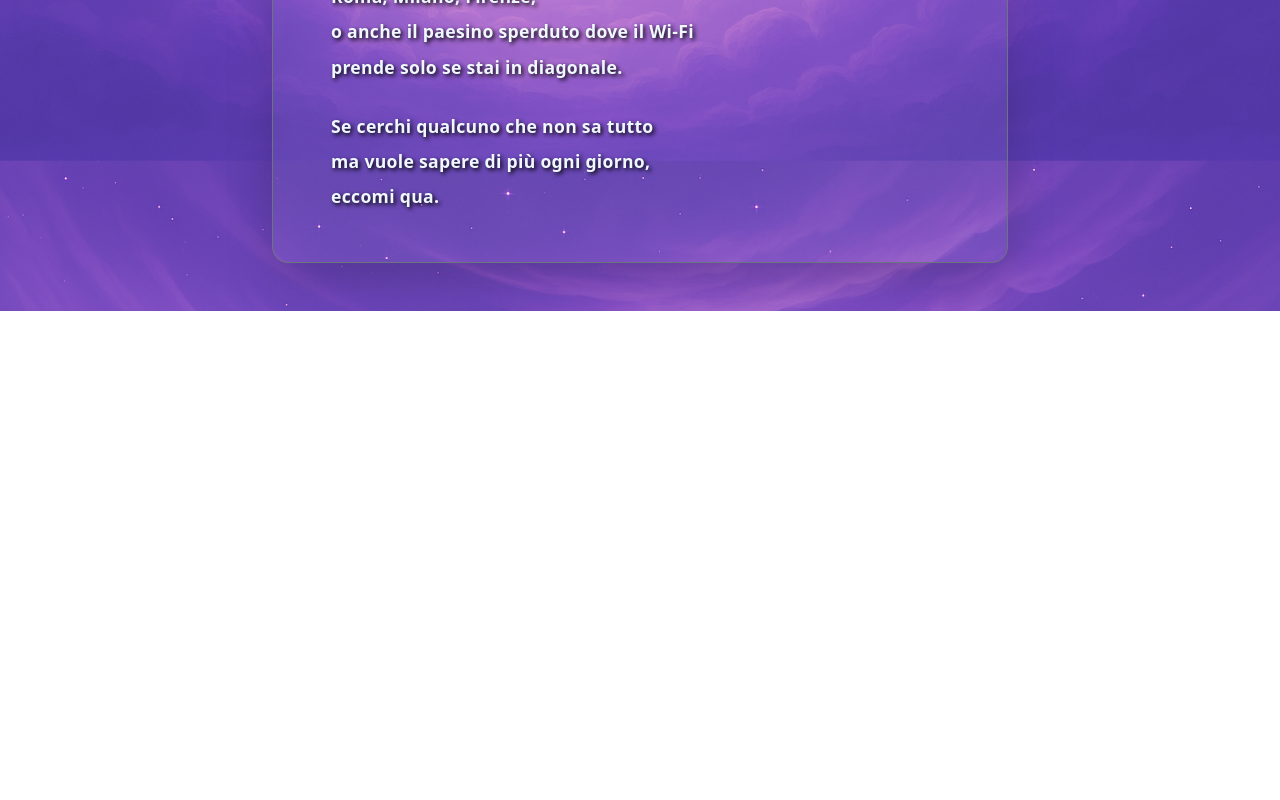
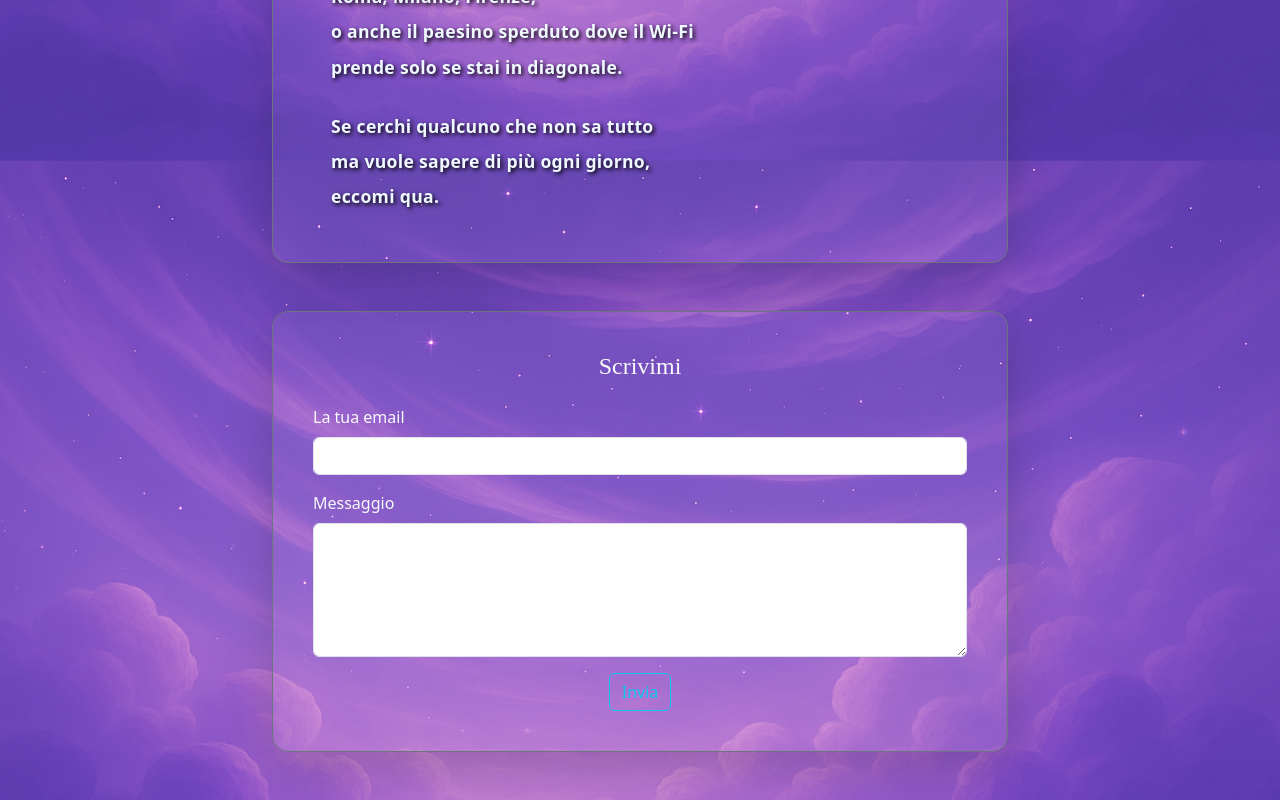
Before and after one commit to 11292-stella/portfolio-stella, a React (Vite) app: page /contatti in a window 1280 px wide. Shown: the part 1546-2346 px from the top of the page. Before the commit the page ends 1857 px from the top, so only its background shows below. Built offline with nearby package versions, Linux system fonts and the light colour scheme; a web font is replaced by a local one.

Commit message:
Primo commit

```diff
--- a/package.json
+++ b/package.json
@@ -10,6 +10,7 @@
     "preview": "vite preview"
   },
   "dependencies": {
+    "@formspree/react": "^3.0.0",
     "@fortawesome/fontawesome-free": "^7.0.0",
     "bootstrap": "^5.3.7",
     "react": "^19.1.0",
--- a/src/components/Contatti.jsx
+++ b/src/components/Contatti.jsx
@@ -1,8 +1,12 @@
+import React from "react"
 import { Container, Row, Col, Card, Button } from "react-bootstrap"
+import { useForm, ValidationError } from "@formspree/react"
 import "../styles/contatti.css"
 import "@fortawesome/fontawesome-free/css/all.min.css"
 
 const Contatti = function () {
+  const [state, handleSubmit] = useForm("mqaygord")
+
   return (
     <>
       <div className="d-flex flex-column min-vh-100 contatti-color">
@@ -106,7 +110,6 @@ const Contatti = function () {
 
               <Card className="p-5 rounded-4 shadow-lg border border-secondary bg-opacity-10 text-light mt-5">
                 <Row className="g-4 flex-column flex-md-row align-items-center">
-                  {/* Sezione testo */}
                   <Col md={8}>
                     <div className="text1 pe-md-4">
                       <h4 className="mb-4 fw-bold">Un CV, una storia</h4>
@@ -117,13 +120,11 @@ const Contatti = function () {
                         <br />e non ho creato l'app che rivoluziona il mondo
                         (ancora).
                       </p>
-
                       <p className="mb-4">
                         Ma ho una gran voglia di imparare,
                         <br />
                         migliorare e fare la mia parte.
                       </p>
-
                       <p className="mb-4">
                         Questo portfolio è il frutto di tante ore di studio,
                         <br />
@@ -132,7 +133,6 @@ const Contatti = function () {
                         perdita temporanea dell’uso di arti superiori
                         <br />e molto caffè.
                       </p>
-
                       <p className="mb-4">
                         Cerco un lavoro dove possa crescere, contribuire
                         <br />
@@ -141,7 +141,6 @@ const Contatti = function () {
                         per pagare l’affitto e concedermi una pizza ogni tanto
                         🍕.
                       </p>
-
                       <p className="mb-4">
                         Sono aperta a opportunità in tutta Italia:
                         <br />
@@ -149,7 +148,6 @@ const Contatti = function () {
                         <br />o anche il paesino sperduto dove il Wi-Fi prende
                         solo se stai in diagonale.
                       </p>
-
                       <p className="mb-0">
                         Se cerchi qualcuno che non sa tutto
                         <br />
@@ -158,7 +156,6 @@ const Contatti = function () {
                     </div>
                   </Col>
 
-                  {/* Sezione tondino */}
                   <Col md={4} className="text-center">
                     <div className="cv-download-circle d-flex flex-column align-items-center justify-content-center h-100">
                       <a
@@ -179,6 +176,68 @@ const Contatti = function () {
                   </Col>
                 </Row>
               </Card>
+
+              {/* Form di contatto */}
+              <Card className="p-4 rounded-4 shadow-lg border border-secondary bg-opacity-10 text-light mt-5">
+                <Card.Body>
+                  <Card.Title className="text-center mb-4 fs-4">
+                    Scrivimi
+                  </Card.Title>
+                  <form onSubmit={handleSubmit}>
+                    <div className="mb-3">
+                      <label htmlFor="email" className="form-label">
+                        La tua email
+                      </label>
+                      <input
+                        id="email"
+                        type="email"
+                        name="email"
+                        className="form-control"
+                        required
+                      />
+                      <ValidationError
+                        prefix="Email"
+                        field="email"
+                        errors={state.errors}
+                      />
+                    </div>
+
+                    <div className="mb-3">
+                      <label htmlFor="message" className="form-label">
+                        Messaggio
+                      </label>
+                      <textarea
+                        id="message"
+                        name="message"
+                        className="form-control"
+                        rows="5"
+                        required
+                      />
+                      <ValidationError
+                        prefix="Message"
+                        field="message"
+                        errors={state.errors}
+                      />
+                    </div>
+
+                    <div className="text-center">
+                      <button
+                        type="submit"
+                        disabled={state.submitting}
+                        className="btn btn-outline-info"
+                      >
+                        Invia
+                      </button>
+                    </div>
+
+                    {state.succeeded && (
+                      <p className="mt-3 text-light text-center">
+                        Grazie per il messaggio! Ti risponderò presto.
+                      </p>
+                    )}
+                  </form>
+                </Card.Body>
+              </Card>
             </Col>
           </Row>
         </Container>
```
Also changed, not shown: 1 other file (tests, documents, lock files or other folders).
